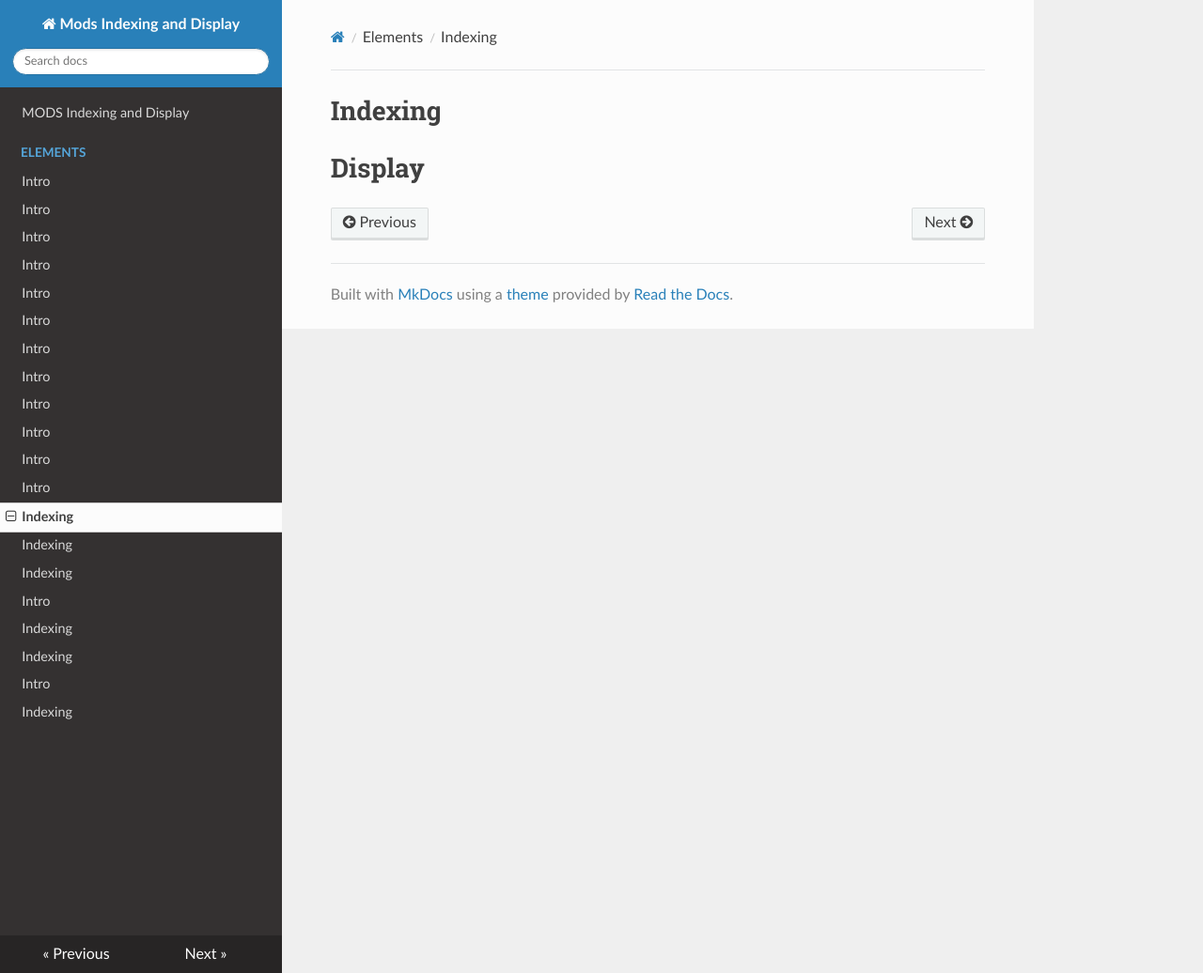
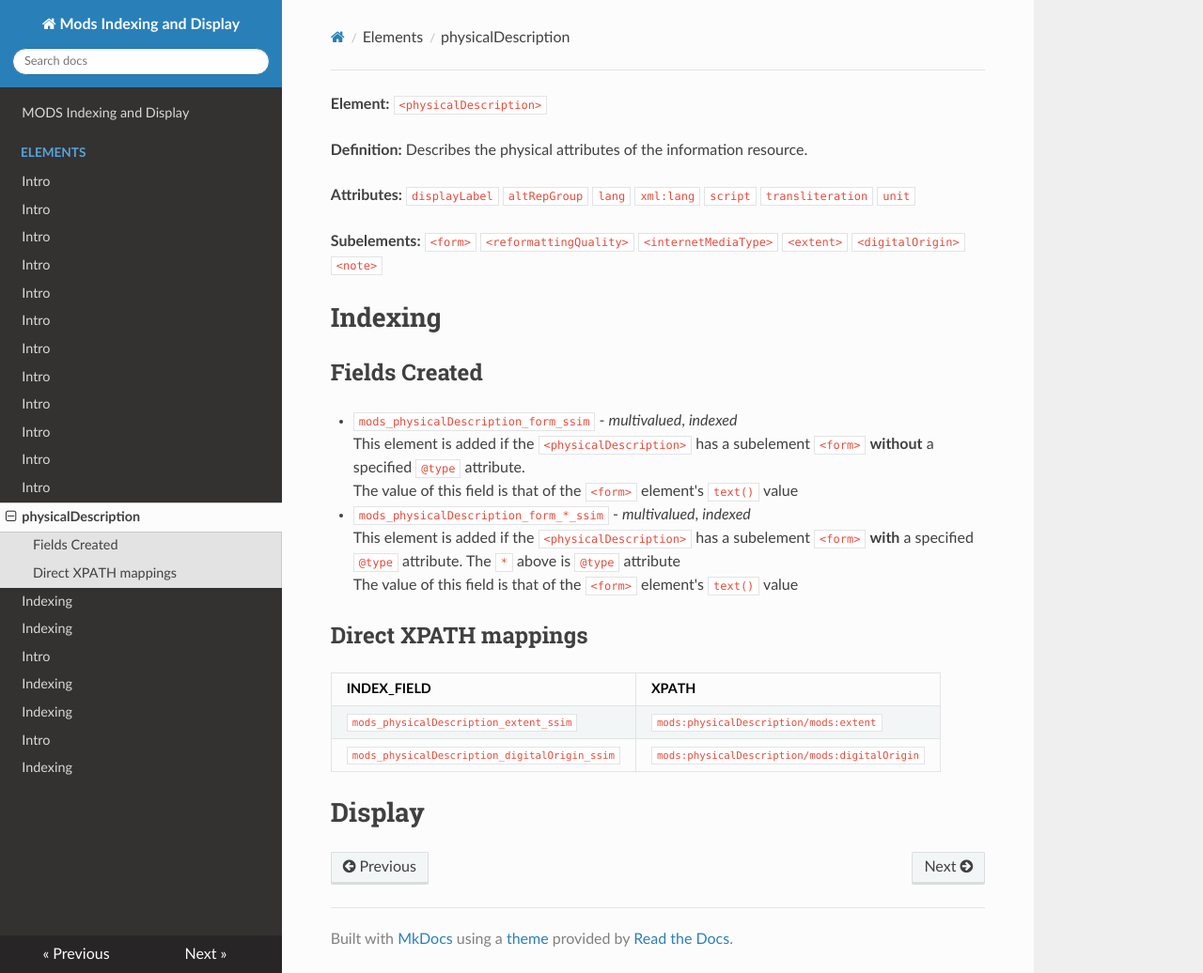
Before and after one commit to Brown-University-Library/mods-documenatation, an MkDocs documentation site: the page built from docs/elements/physicalDescription.md, in a window 1280 px wide and 1036 px high. Shown: the whole window at 94% size. Built offline with MkDocs 1.6.1, drawn with Linux system fonts in a browser that asks for light colours; nearby versions of some CDN libraries.

Commit message:
physicalDescription intro and indexing

````diff
--- a/docs/elements/physicalDescription.md
+++ b/docs/elements/physicalDescription.md
@@ -1,3 +1,40 @@
+**Element:** ```<physicalDescription>```
+
+**Definition:**
+Describes the physical attributes of the information resource.
+
+**Attributes:**
+```displayLabel```
+```altRepGroup```
+```lang```
+```xml:lang```
+```script```
+```transliteration```
+```unit```
+
+**Subelements:**
+```<form>```
+```<reformattingQuality>```
+```<internetMediaType>```
+```<extent>```
+```<digitalOrigin>```
+```<note>```
+
 # Indexing
+## Fields Created
+* ```mods_physicalDescription_form_ssim``` - *multivalued*, *indexed*
+This element is added if the ```<physicalDescription>``` has a subelement ```<form>```
+**without** a specified ```@type``` attribute.
+The value of this field is that of the ```<form>``` element's ```text()``` value
+* ```mods_physicalDescription_form_*_ssim``` - *multivalued*, *indexed*
+This element is added if the ```<physicalDescription>``` has a subelement ```<form>``` **with** a
+specified ```@type``` attribute.  The ```*``` above is ```@type``` attribute
+The value of this field is that of the ```<form>``` element's ```text()``` value
+## Direct XPATH mappings
+
+INDEX_FIELD | XPATH
+----------  |------
+```mods_physicalDescription_extent_ssim``` | ```mods:physicalDescription/mods:extent```
+```mods_physicalDescription_digitalOrigin_ssim``` | ```mods:physicalDescription/mods:digitalOrigin```
 
 # Display
````
